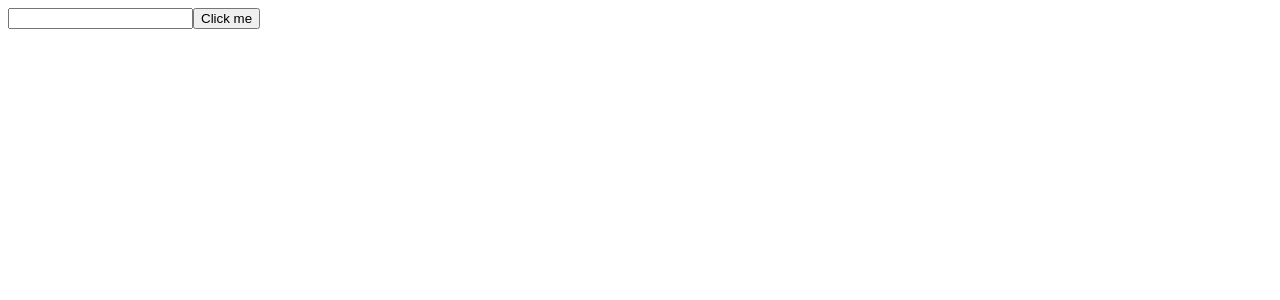
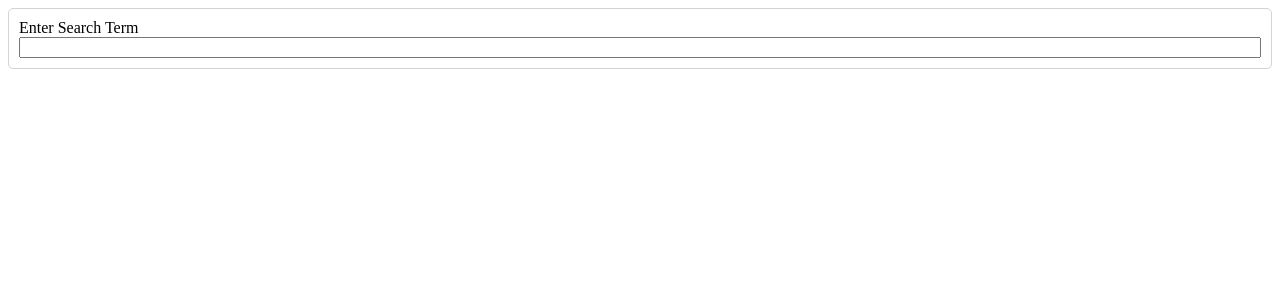
Before and after one commit to mamunreza/react101, a React (Create React App) app: page / in a window 1280 px wide. Shown: the top 300 px of the page. Built offline with nearby package versions, Linux system fonts and the light colour scheme.

Commit message:
5 finished

```diff
--- a/src/App.js
+++ b/src/App.js
@@ -1,13 +1,21 @@
+import { useState } from 'react';
 import SearchBar from './components/SearchBar';
+import ImageList from './components/ImageList';
+import searchImages from './api';
 
 function App() {
-  const handleSubmit = (term) => {
-    console.log('Do a search with', term);
+  const [images, setImages] = useState([]);
+
+  const handleSubmit = async (term) => {
+    const result = await searchImages(term);
+
+    setImages(result);
   };
 
   return (
     <div>
       <SearchBar onSubmit={handleSubmit} />
+      <ImageList images={images} />
     </div>
   );
 }
--- a/src/api.js
+++ b/src/api.js
@@ -3,7 +3,7 @@
 const searchImages = async (term) => {
   const response = await axios.get('https://api.unsplash.com/search/photos', {
     headers: {
-      Authorization: 'Client-ID 8O50V7bNzfKdVixwS9W9nZVdr0VnrCv9gmeimfdvp6Y',
+      Authorization: 'Client-ID ...',
     },
     params: {
       query: term,
--- /dev/null
+++ b/src/components/ImageList.css
@@ -0,0 +1,9 @@
+.image-list {
+  columns: 6 200px;
+  column-gap: 10px;
+}
+
+img {
+  width: 100%;
+  margin-bottom: 10px;
+}
--- a/src/components/ImageList.js
+++ b/src/components/ImageList.js
@@ -1,5 +1,12 @@
-function ImageList() {
-  return <div>ImageList</div>;
+import './ImageList.css';
+import ImageShow from './ImageShow';
+
+function ImageList({ images }) {
+  const renderedImages = images.map((image) => {
+    return <ImageShow key={image.id} image={image} />;
+  });
+
+  return <div className="image-list">{renderedImages}</div>;
 }
 
 export default ImageList;
--- a/src/components/ImageShow.js
+++ b/src/components/ImageShow.js
@@ -1,5 +1,9 @@
-function ImageShow() {
-  return <div>ImageShow</div>;
+function ImageShow({ image }) {
+  return (
+    <div>
+      <img src={image.urls.small} alt={image.alt_description} />
+    </div>
+  );
 }
 
 export default ImageShow;
--- /dev/null
+++ b/src/components/SearchBar.css
@@ -0,0 +1,10 @@
+.search-bar {
+  border: 1px solid lightgray;
+  border-radius: 5px;
+  padding: 10px;
+}
+
+.search-bar form {
+  display: flex;
+  flex-direction: column;
+}
--- a/src/components/SearchBar.js
+++ b/src/components/SearchBar.js
@@ -1,12 +1,25 @@
+import './SearchBar.css';
+import { useState } from 'react';
+
 function SearchBar({ onSubmit }) {
-  const handleClick = () => {
-    onSubmit('cars');
+  const [term, setTerm] = useState('');
+
+  const handleFormSubmit = (event) => {
+    event.preventDefault();
+
+    onSubmit(term);
+  };
+
+  const handleChange = (event) => {
+    setTerm(event.target.value);
   };
 
   return (
-    <div>
-      <input />
-      <button onClick={handleClick}>Click me</button>
+    <div className="search-bar">
+      <form onSubmit={handleFormSubmit}>
+        <label>Enter Search Term</label>
+        <input value={term} onChange={handleChange} />
+      </form>
     </div>
   );
 }
```
